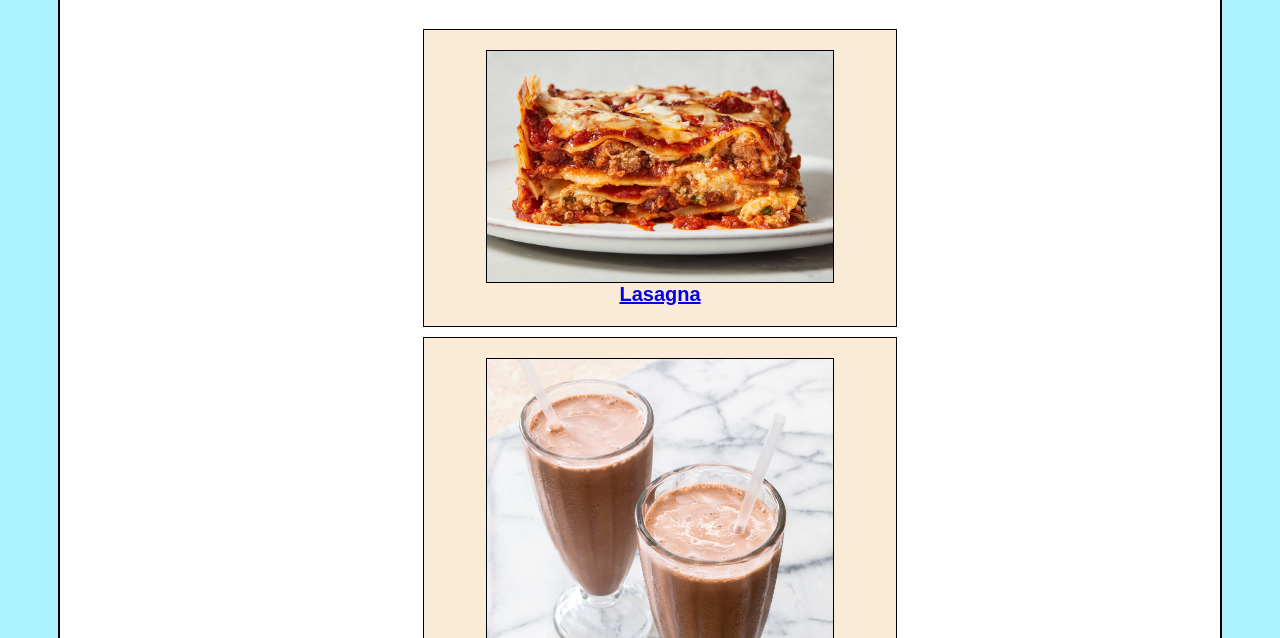
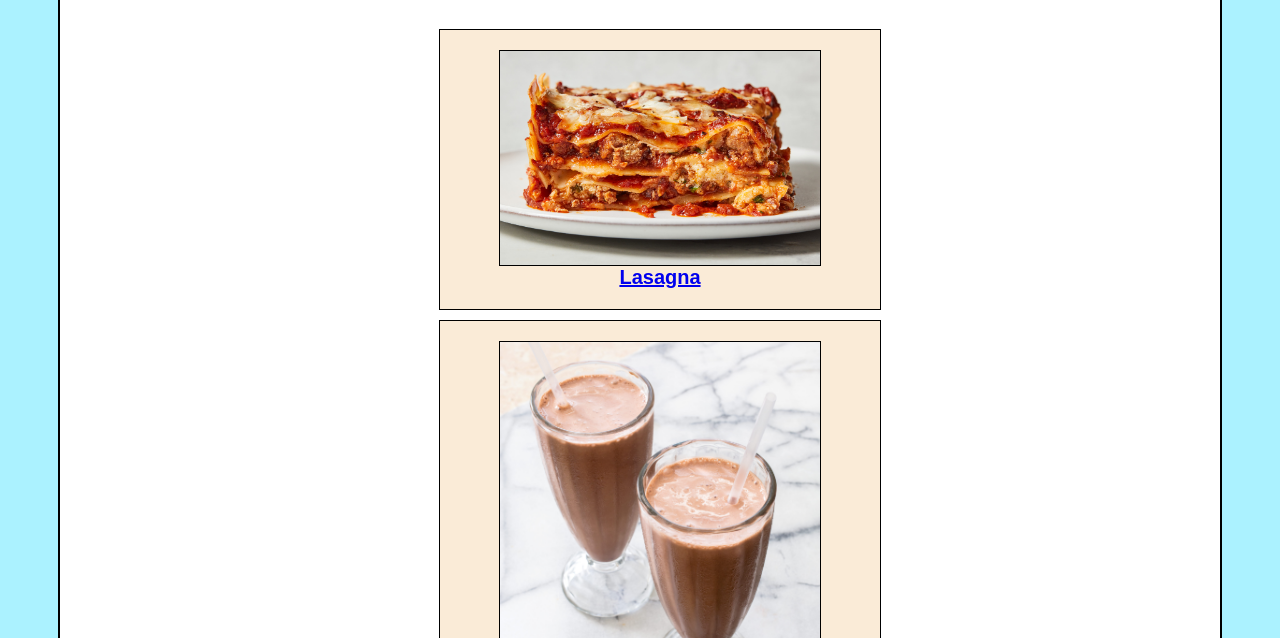
Before and after one commit to Mady-T/odin-recipes, a plain HTML site: page index.html in a window 1280 px wide. Shown: the part 162-800 px from the top of the page. Drawn offline with Linux system fonts and the light colour scheme.

Commit message:
Replace width as a percentage with max-width for index.html list

```diff
--- a/styles.css
+++ b/styles.css
@@ -38,7 +38,7 @@ body {
     display: block;
     margin: 10px auto;
     padding: 20px;
-    width: 40%;
+    max-width: 400px;
     text-align: center;
     font-size: 20px;
     font-weight: bolder;
```
